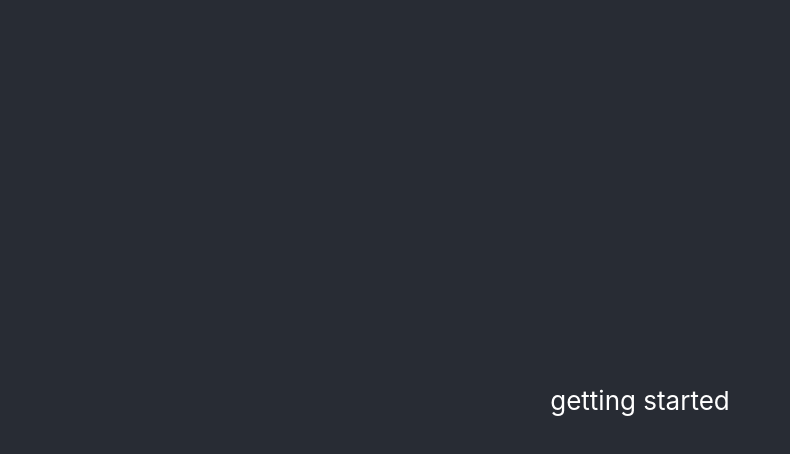
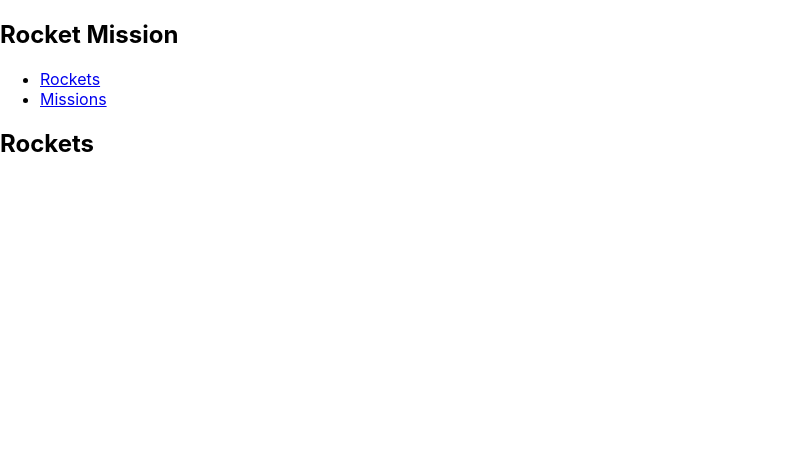
Before and after one commit to OsvaldoBC/rocket-mission-list, a React (Create React App) app: page / in a window 1280 px wide. Shown: the top 454 px of the page, without its empty margins (0-790 px from the left). Built offline with nearby package versions, Linux system fonts and the light colour scheme.

Commit message:
Creat  Navbar, add logo and title, add Navlinks

```diff
--- a/public/index.html
+++ b/public/index.html
@@ -2,14 +2,14 @@
 <html lang="en">
   <head>
     <meta charset="utf-8" />
-    <link rel="icon" href="%PUBLIC_URL%/favicon.ico" />
+    <link rel="icon" href="%PUBLIC_URL%/planet.png" />
     <meta name="viewport" content="width=device-width, initial-scale=1" />
     <meta name="theme-color" content="#000000" />
     <meta
       name="description"
       content="Web site created using create-react-app"
     />
-    <link rel="apple-touch-icon" href="%PUBLIC_URL%/logo192.png" />
+    <link rel="apple-touch-icon" href="%PUBLIC_URL%/planet.png" />
     <!--
       manifest.json provides metadata used when your web app is installed on a
       user's mobile device or desktop. See https://developers.google.com/web/fundamentals/web-app-manifest/
@@ -24,7 +24,7 @@
       work correctly both with client-side routing and a non-root public URL.
       Learn how to configure a non-root public URL by running `npm run build`.
     -->
-    <title>React App</title>
+    <title>Rocket Mission</title>
   </head>
   <body>
     <noscript>You need to enable JavaScript to run this app.</noscript>
--- a/src/App.css
+++ /dev/null
@@ -1,39 +0,0 @@
-.App {
-  text-align: center;
-}
-
-.App-logo {
-  height: 40vmin;
-  pointer-events: none;
-}
-
-@media (prefers-reduced-motion: no-preference) {
-  .App-logo {
-    animation: App-logo-spin infinite 20s linear;
-  }
-}
-
-.App-header {
-  background-color: #282c34;
-  min-height: 100vh;
-  display: flex;
-  flex-direction: column;
-  align-items: center;
-  justify-content: center;
-  font-size: calc(10px + 2vmin);
-  color: white;
-}
-
-.App-link {
-  color: #61dafb;
-}
-
-@keyframes App-logo-spin {
-  from {
-    transform: rotate(0deg);
-  }
-
-  to {
-    transform: rotate(360deg);
-  }
-}
--- a/src/App.js
+++ b/src/App.js
@@ -1,10 +1,19 @@
-import './App.css';
+import { Routes, Route, BrowserRouter } from 'react-router-dom';
+import Navbar from './components/Navbar';
+import Rockets from './components/Rockets';
+import Missions from './components/Missions';
 
 function App() {
   return (
     <div className="App">
       <header className="App-header">
-        <p> getting started</p>
+        <BrowserRouter>
+          <Navbar />
+          <Routes>
+            <Route exact path="/" element={<Rockets />} />
+            <Route exact path="/missions" element={<Missions />} />
+          </Routes>
+        </BrowserRouter>
       </header>
     </div>
   );
--- /dev/null
+++ b/src/components/Missions.js
@@ -0,0 +1,7 @@
+function Missions() {
+  return (
+    <h2>Missions</h2>
+  );
+}
+
+export default Missions;
--- /dev/null
+++ b/src/components/Navbar.js
@@ -0,0 +1,20 @@
+import React from 'react';
+import { NavLink } from 'react-router-dom';
+
+function Navbar() {
+  return (
+    <nav>
+      <div>
+        <h1>Rocket Mission</h1>
+      </div>
+      <div>
+        <ul>
+          <li><NavLink to="/" className={({ isActive }) => (isActive ? 'active' : 'inactive')}>Rockets</NavLink></li>
+          <li><NavLink to="/Missions" className={({ isActive }) => (isActive ? 'active' : 'inactive')}>Missions</NavLink></li>
+        </ul>
+      </div>
+    </nav>
+  );
+}
+
+export default Navbar;
--- /dev/null
+++ b/src/components/Rockets.js
@@ -0,0 +1,7 @@
+function Rockets() {
+  return (
+    <h2>Rockets</h2>
+  );
+}
+
+export default Rockets;
```
Also changed, not shown: public/planet.png (added), 1 other file (tests, documents, lock files or other folders).
